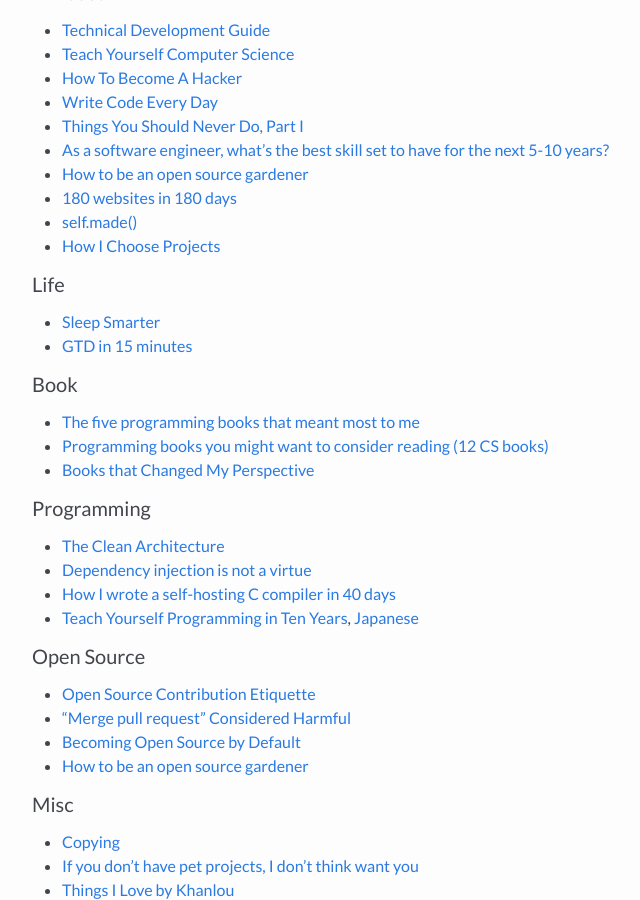
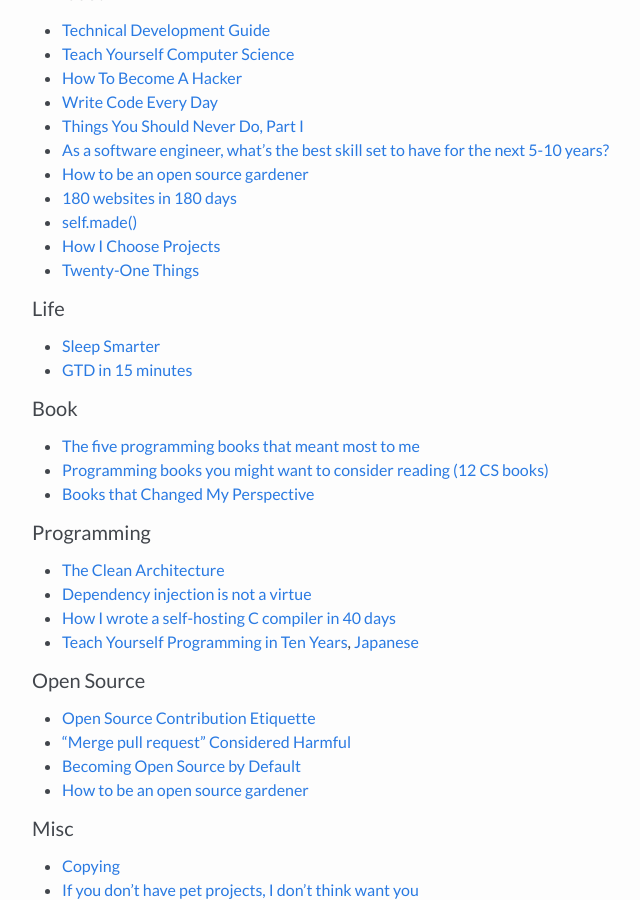
Before and after one commit to pixyzehn/pixyzehn.com, a Jekyll site: the page built from pages/links.md, in a window 1280 px wide and 900 px high, scrolled down 636 px. Shown: the whole window, without its empty margins (268-908 px from the left). Built offline with Jekyll 4.4.1, drawn with Linux system fonts in a browser that asks for light colours.

Commit message:
Update links.md

```diff
--- a/pages/links.md
+++ b/pages/links.md
@@ -36,6 +36,7 @@ To be added...
 - [180 websites in 180 days](https://jenniferdewalt.com/)
 - [self.made()](https://bugkrusha.com/2017/03/26/blogging-finally/)
 - [How I Choose Projects](https://www.scotthyoung.com/blog/2016/02/18/choosing-projects/)
+- [Twenty-One Things](http://mlgrto.com/blog/2017/twenty-one/)
 
 #### Life
 - [Sleep Smarter](http://radex.io/books/sleep-smarter/)
```
